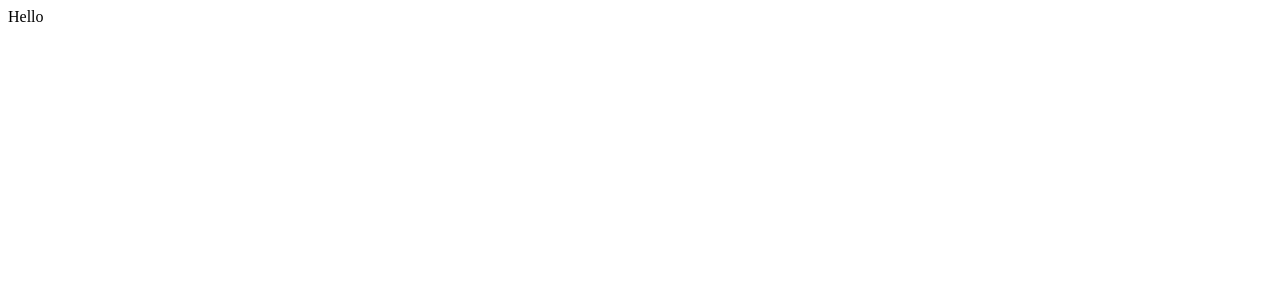
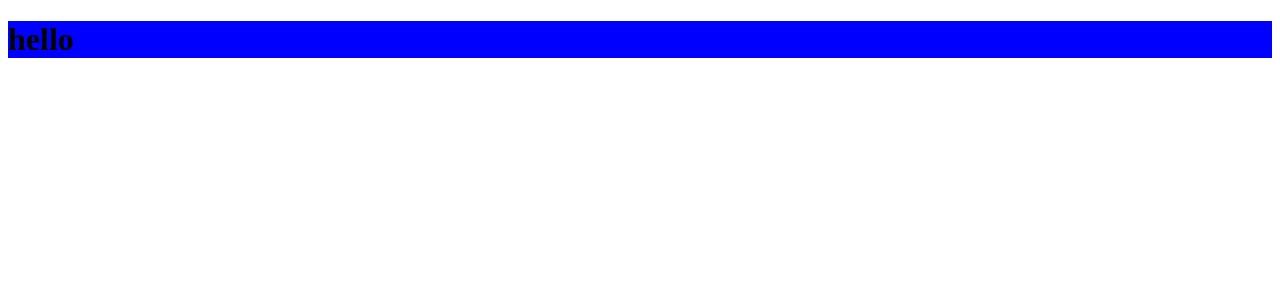
Before and after one commit to LucasMagaldi/strapi-ui, a React (Create React App) app: page / in a window 1280 px wide. Shown: the top 300 px of the page. Built offline with nearby package versions, Linux system fonts and the light colour scheme.

Commit message:
styled componentss

```diff
--- a/package.json
+++ b/package.json
@@ -9,6 +9,7 @@
     "react": "^18.2.0",
     "react-dom": "^18.2.0",
     "react-scripts": "5.0.1",
+    "styled-components": "^5.3.6",
     "web-vitals": "^2.1.4"
   },
   "scripts": {
@@ -35,7 +36,7 @@
       "last 1 safari version"
     ]
   },
-   "devDependencies": {
+  "devDependencies": {
     "@storybook/addon-actions": "^6.1.18",
     "@storybook/addon-essentials": "^6.1.18",
     "@storybook/addon-links": "^6.1.18",
--- a/src/templates/App/App.css
+++ /dev/null
@@ -1,38 +0,0 @@
-.App {
-  text-align: center;
-}
-
-.App-logo {
-  height: 40vmin;
-  pointer-events: none;
-}
-
-@media (prefers-reduced-motion: no-preference) {
-  .App-logo {
-    animation: App-logo-spin infinite 20s linear;
-  }
-}
-
-.App-header {
-  background-color: #282c34;
-  min-height: 100vh;
-  display: flex;
-  flex-direction: column;
-  align-items: center;
-  justify-content: center;
-  font-size: calc(10px + 2vmin);
-  color: white;
-}
-
-.App-link {
-  color: #61dafb;
-}
-
-@keyframes App-logo-spin {
-  from {
-    transform: rotate(0deg);
-  }
-  to {
-    transform: rotate(360deg);
-  }
-}
--- a/src/templates/App/App.jsx
+++ b/src/templates/App/App.jsx
@@ -1,5 +1,13 @@
+import * as Style from "./Style";
+
 function App() {
-  return <div className="App">Hello</div>;
+  return (
+    <div className="App">
+      <Style.Wrapper background="blue">
+        <h1>hello</h1>
+      </Style.Wrapper>
+    </div>
+  );
 }
 
 export default App;
--- /dev/null
+++ b/src/templates/App/Style.js
@@ -0,0 +1,7 @@
+import styled, { css } from "styled-components";
+
+export const Wrapper = styled.div`
+  ${(props) => css`
+    background: ${props.background};
+  `}
+`;
```
Also changed, not shown: 2 other files (tests, documents, lock files or other folders).
